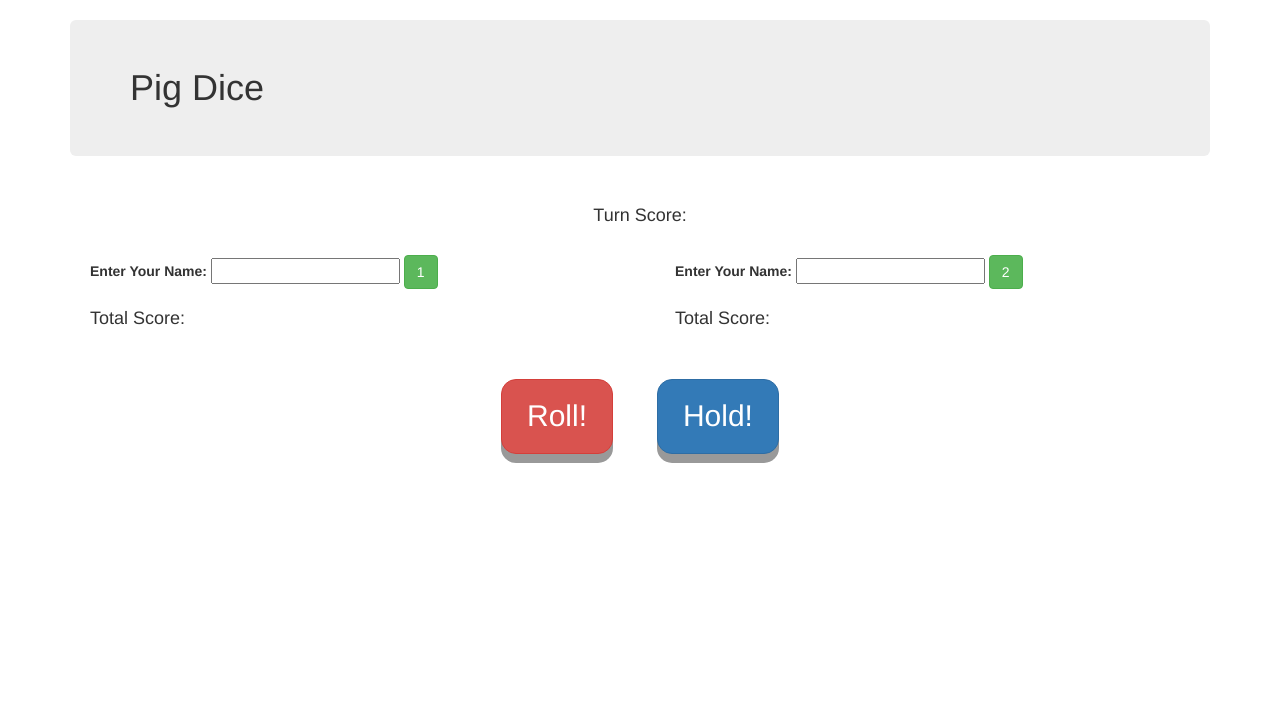
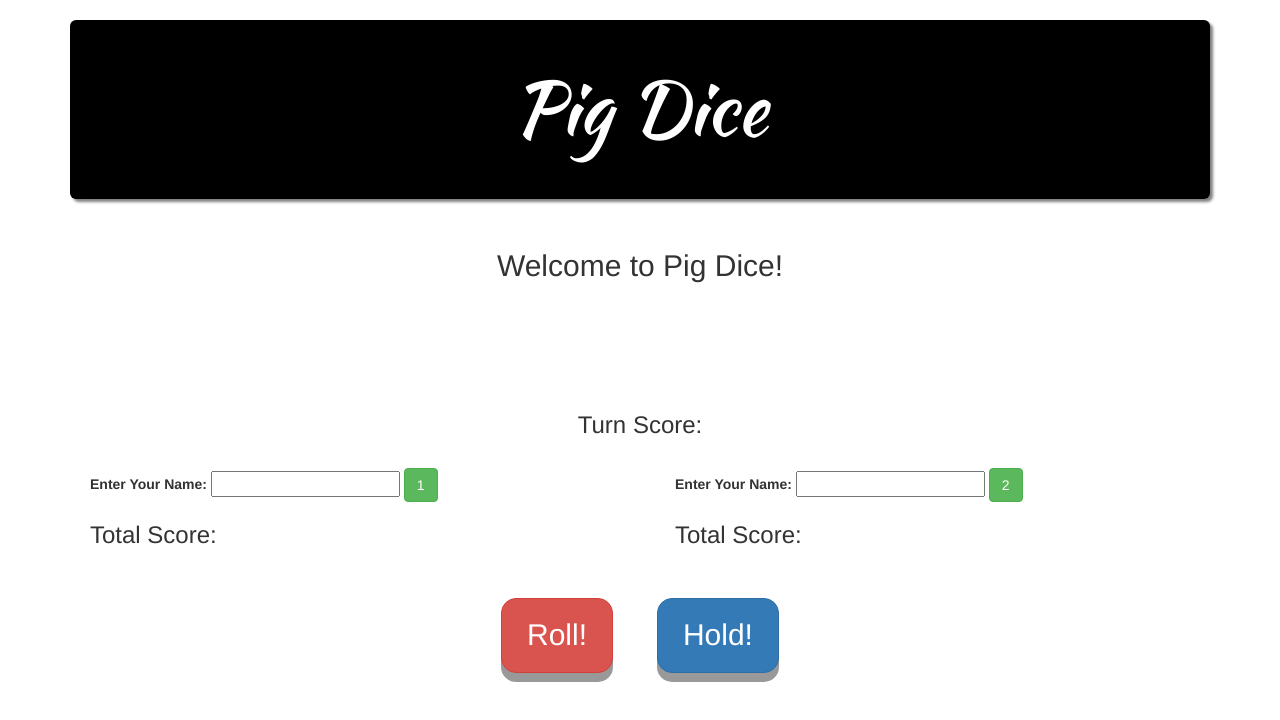
Before and after one commit to ChrisMCrow/pig-dice-game, a plain HTML site: page index.html in a window 1280 px wide. Drawn offline with nearby package versions, Linux system fonts and the light colour scheme.

Commit message:
improve styling

```diff
--- a/css/styles.css
+++ b/css/styles.css
@@ -1,3 +1,17 @@
+.jumbotron {
+  font-family: 'Kaushan Script', cursive;
+  font-size: 75px;
+  text-align: center;
+  background-color: black;
+  color: white;
+  box-shadow: 3px 3px 3px gray;
+}
+
+h1 {
+  font-family: 'Kaushan Script', cursive;
+  font-size: 50px;
+}
+
 .turnHeader {
   display: none;
 }
--- a/index.html
+++ b/index.html
@@ -2,6 +2,7 @@
 <html>
 <head>
   <link rel="stylesheet" href="http://maxcdn.bootstrapcdn.com/bootstrap/3.3.7/css/bootstrap.min.css" integrity="sha384-BVYiiSIFeK1dGmJRAkycuHAHRg32OmUcww7on3RYdg4Va+PmSTsz/K68vbdEjh4u" crossorigin="anonymous">
+  <link href="https://fonts.googleapis.com/css?family=Kaushan+Script" rel="stylesheet">
   <link href="css/styles.css" rel="stylesheet" type="text/css">
   <script
   src="https://code.jquery.com/jquery-3.3.1.js"
@@ -16,9 +17,12 @@
       <div class="row">
         <div id = "rollArea">
           <h2 class="turnHeader"><span id="turnName"></span>, it's your turn</span></h2>
+          <h2 class="startGame">Welcome to Pig Dice!</h2>
+
           <div id = "diceRoll">
+            <img src="img/dice1.svg" height="100px" style="opacity:0">
           </div>
-          <h4>Turn Score:  <span id="turnScore"></span></h4>
+          <h3>Turn Score:  <span id="turnScore"></span></h3>
         </div>
 
         <div class = "col-sm-6">
@@ -28,9 +32,9 @@
               <input id="p1name" type="text">
               <button type="submit" class="btn btn-success">1</button>
             </form>
-            <h2 id=p1header></h2>
+            <h1 id=p1header></h1>
             <div id="scoreArea">
-              <h4>Total Score:  <span id="totalScore"></span></h4>
+              <h3>Total Score:  <span id="totalScore"></span></h3>
             </div>
           </div>
         </div>
@@ -41,9 +45,9 @@
               <input id="p2name" type="text">
               <button type="submit" class="btn btn-success">2</button>
             </form>
-            <h2 id=p2header></h2>
+            <h1 id=p2header></h1>
             <div id="scoreArea">
-              <h4>Total Score:  <span id="totalScore"></span></h4>
+              <h3>Total Score:  <span id="totalScore"></span></h3>
             </div>
           </div>
         </div>
--- a/js/scripts.js
+++ b/js/scripts.js
@@ -58,6 +58,7 @@ $(document).ready(function(){
     var player1Name = $("#p1name").val();
     player1 = new Player(player1Name, true);
     $("#p1form").hide();
+    $(".startGame").hide();
     $(".turnHeader").show();
     $("#turnName").text(player1.name);
     $("#p1header").text(player1Name);
```
